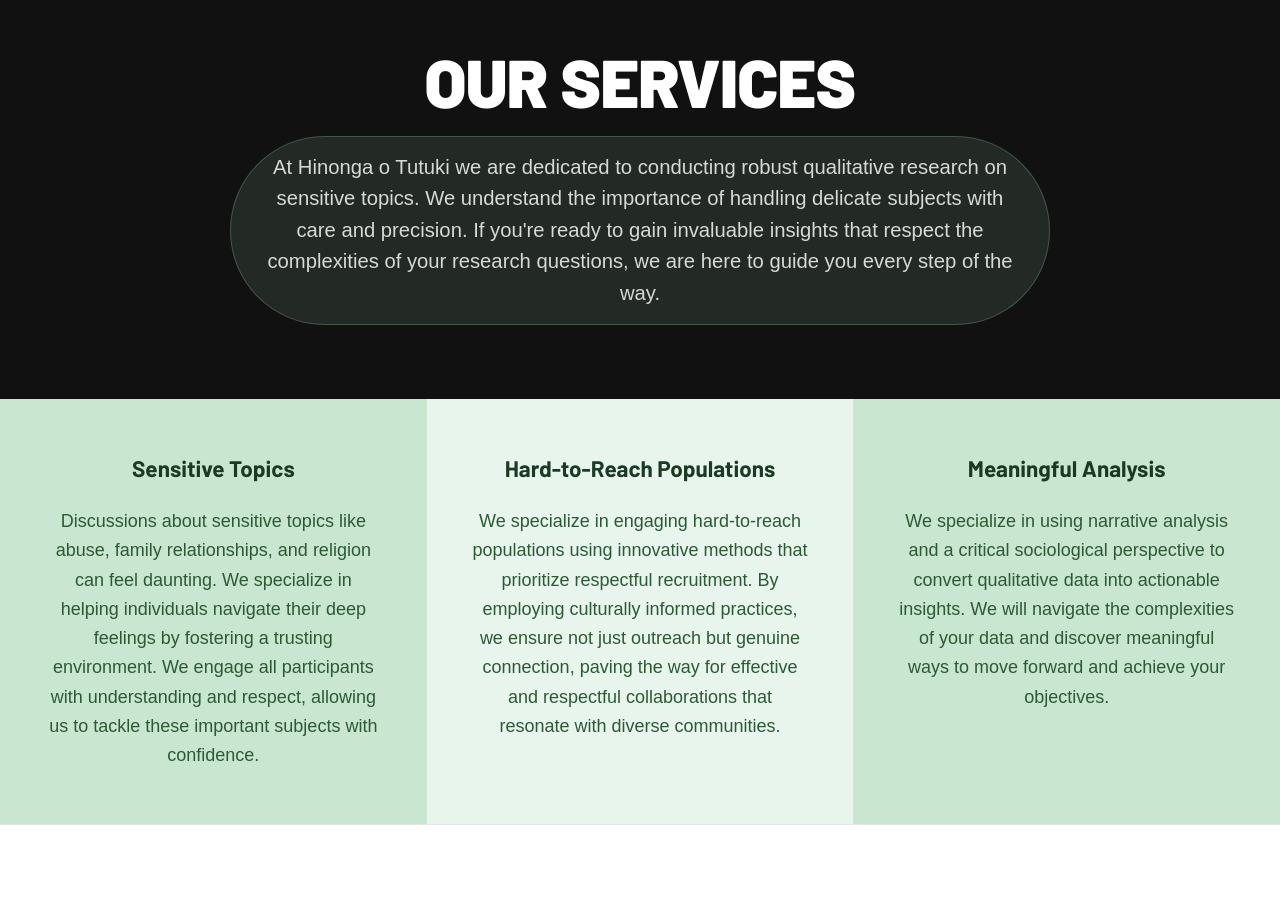
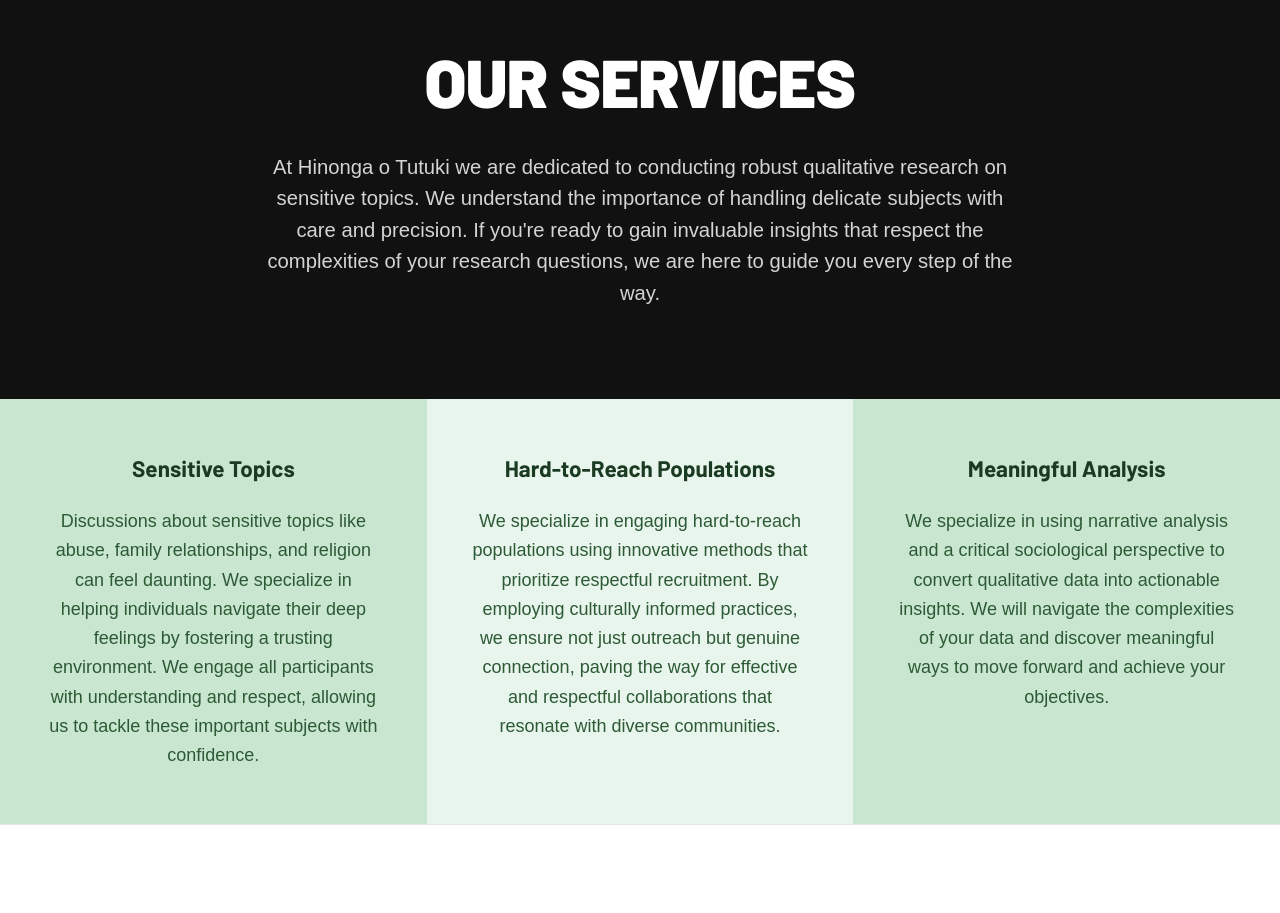
Before and after one commit to danhtadvisory/htadvisory-website, a Next.js app: page / in a window 1280 px wide. Shown: the part 840-1753 px from the top of the page. Built offline with nearby package versions, Linux system fonts and the light colour scheme; a web font is replaced by a local one.

Commit message:
Remove pill from services text

```diff
--- a/components/Services.tsx
+++ b/components/Services.tsx
@@ -21,15 +21,8 @@
         <h2 className="font-display font-black text-5xl md:text-6xl uppercase mb-8" style={{color:'#ffffff',letterSpacing:'-0.01em'}}>
           Our Services
         </h2>
-        <div className="relative max-w-2xl mx-auto">
-          <div style={{
-            position:'absolute',
-            inset:'-16px -32px',
-            background:'rgba(168,219,184,0.12)',
-            border:'1px solid rgba(168,219,184,0.25)',
-            borderRadius:'999px',
-          }} />
-          <p className="relative font-body text-base md:text-lg leading-relaxed" style={{color:'rgba(255,255,255,0.82)'}}>
+        <div className="max-w-2xl mx-auto">
+          <p className="font-body text-base md:text-lg leading-relaxed" style={{color:'rgba(255,255,255,0.82)'}}>
             At Hinonga o Tutuki we are dedicated to conducting robust qualitative research on sensitive topics.
             We understand the importance of handling delicate subjects with care and precision.
             If you&apos;re ready to gain invaluable insights that respect the complexities of your research questions,
```
